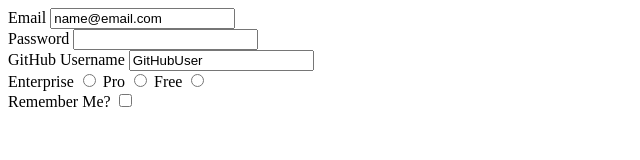
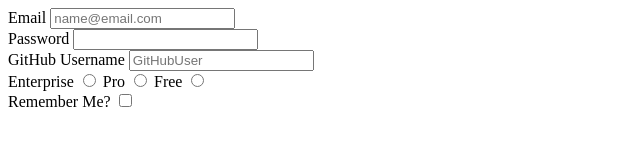
Before and after one commit to jtwidt/html_practice, a plain HTML site: page index.html in a window 1280 px wide. Shown: the full height of the page, 0-640 px from the left. Drawn offline with Linux system fonts and the light colour scheme.

Commit message:
refactor

```diff
--- a/index.html
+++ b/index.html
@@ -7,11 +7,11 @@
     <section>
       <form>
         <label for="email">Email</label>
-        <input value="name@email.com" name="email" /><br />
+        <input placeholder="name@email.com" name="email" /><br />
         <label for="password">Password</label>
         <input type="password" name="password" /><br />
         <label for="github">GitHub Username</label>
-        <input value="GitHubUser" name="github" /><br />
+        <input placeholder="GitHubUser" name="github" /><br />
         <label for="enterprise">Enterprise</label>
         <input type="radio" name="level" id="enterprise" value="enterprise" />
         <label for="pro">Pro</label>
```
